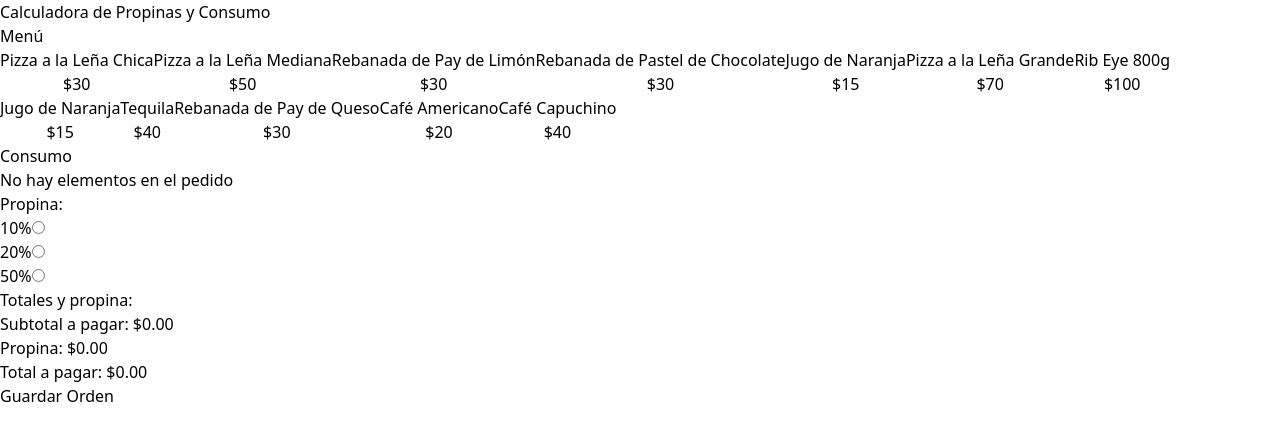
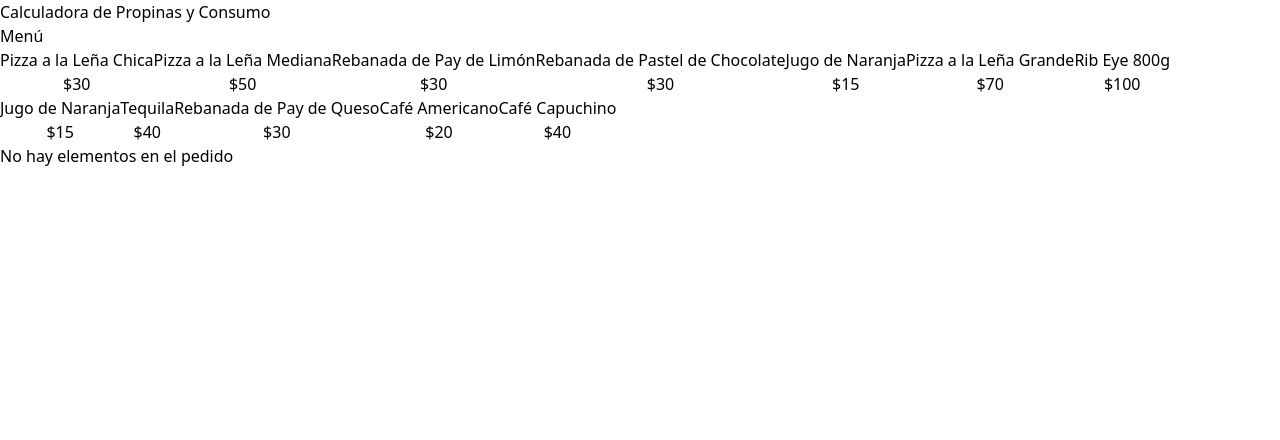
Before and after one commit to moyarzun/react-ts-tip-calculator, a React (Vite) app: page / in a window 1280 px wide. Shown: the top 440 px of the page. Built offline with nearby package versions, Linux system fonts and the light colour scheme.

Commit message:
fix: optimizaciones de renderización

```diff
--- a/src/App.tsx
+++ b/src/App.tsx
@@ -29,6 +29,8 @@ function App() {
         </div>
 
         <div className="border border-dashed border-slate-300 p-5 rounded-lg space-y-10">
+          {order.length ? (
+            <>
               <OrderContents
                 order={order}
                 removeItem={removeItem}
@@ -42,6 +44,10 @@ function App() {
                 tip={tip}
                 placeOrder={placeOrder}
               />
+            </>
+          ) : (
+            <p>No hay elementos en el pedido</p>
+          )}
         </div>
       </main>
     </>
--- a/src/hooks/useOrder.ts
+++ b/src/hooks/useOrder.ts
@@ -28,7 +28,6 @@ export default function useOrder() {
   }
 
   const placeOrder = () => {
-    console.log('Guardando...')
     setOrder([])
     setTip(0)
   }
```
Lines whose indentation alone changed are shown as unchanged.
